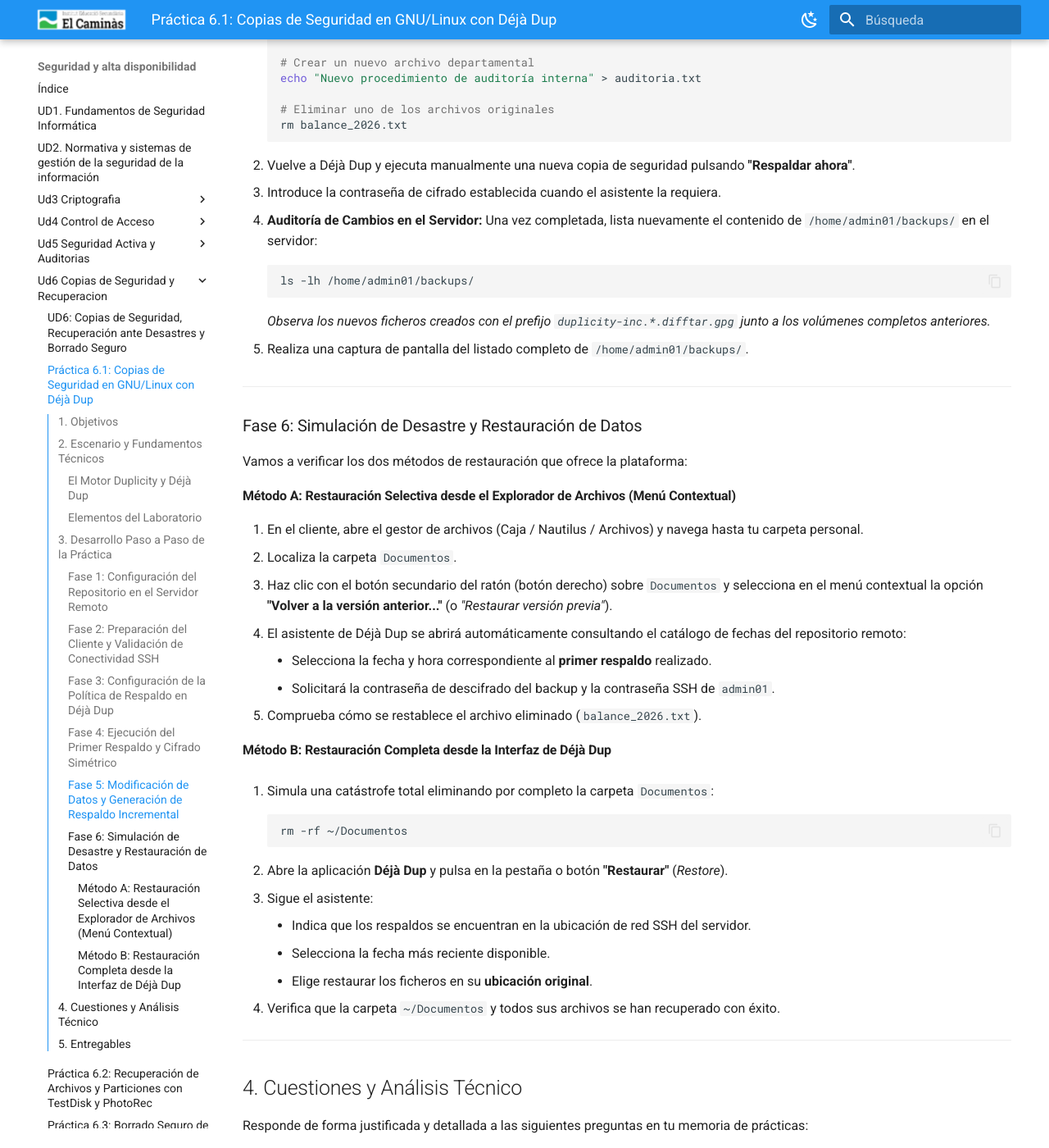
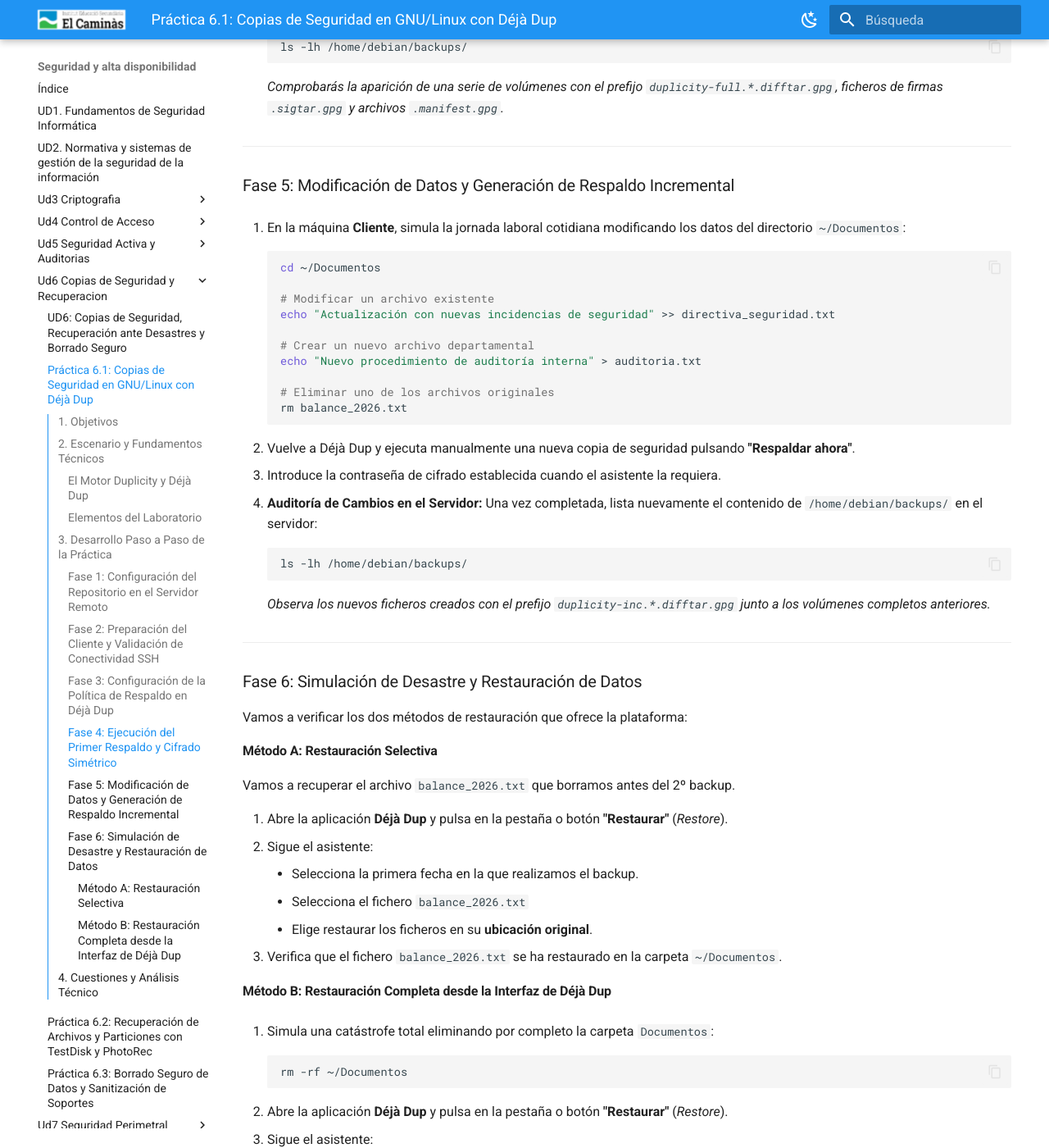
Before and after one commit to jmunozji/SAD, an MkDocs documentation site: the page built from docs/Ud6 Copias de Seguridad y Recuperacion/P6_1_copias_deja_dup.md, in a window 1280 px wide and 1400 px high, scrolled down 5632 px. Shown: the whole window at 82% size. Built offline with MkDocs 1.6.1 and Material for MkDocs 9.7.7, drawn with Linux system fonts in a browser that asks for light colours; some of the changed text lies outside the part shown.

Commit message:
Revisada práctica P6_1_copias_deja_dup

````diff
--- a/docs/Ud6 Copias de Seguridad y Recuperacion/P6_1_copias_deja_dup.md
+++ b/docs/Ud6 Copias de Seguridad y Recuperacion/P6_1_copias_deja_dup.md
@@ -3,7 +3,7 @@
 !!! note "Datos de la Práctica"
     * **Módulo:** Seguridad y Alta Disponibilidad (SAD - 0378)
     * **Unidad Didáctica:** UD6 - Copias de Seguridad y Recuperación de la Información
-    * **Requisitos:** Dos máquinas virtuales en VirtualBox configuradas en modo red adaptador puente (o red interna común):
+    * **Requisitos:** Dos máquinas virtuales Linux:
         1. **Servidor Linux:** Ubuntu Server o Debian sin entorno gráfico, con servidor SSH (`openssh-server`) activo.
         2. **Cliente Linux:** Ubuntu Desktop o Ubuntu MATE con entorno gráfico y la utilidad Déjà Dup instalada.
     * **Permisos:** Privilegios de superusuario (`sudo`) en ambas máquinas.
@@ -47,7 +47,7 @@
     end
 
     subgraph Servidor ["🖥️ Servidor Remoto: Ubuntu Server LTS"]
-        Destino["Repositorio remoto en disco<br><code>/home/admin01/backups/</code>"]
+        Destino["Repositorio remoto en disco<br><code>/home/debian/backups/</code>"]
         Archivos["<b>Archivos resultantes cifrados:</b><br>• <code>duplicity-full.*.vol1.difftar.gpg</code> (Full)<br>• <code>duplicity-inc.*.vol1.difftar.gpg</code> (Incremental)<br>• <code>duplicity-*.manifest.gpg</code> (Firmas y metadatos)"]
         Destino --> Archivos
     end
@@ -65,10 +65,16 @@
 
 ### Elementos del Laboratorio
 
+Nosotros realizaremos la práctica en GNS3 con un Ubuntu Desktop 24.04 que hará de cliente gráfico y un Debian sin entorno gráfico que hará de Servidor Backup
+
 | Máquina Virtual | Sistema Operativo | Rol en el Laboratorio | Configuración de Red |
 | :--- | :--- | :--- | :--- |
-| **Servidor Backup** | Ubuntu Server LTS / Debian | Destino remoto de almacenamiento SSH | Adaptador Puente (IP ej. `192.168.1.100`) |
-| **Cliente Desktop** | Ubuntu Desktop / MATE | Origen de datos y ejecución de Déjà Dup | Adaptador Puente (IP ej. `192.168.1.101`) |
+| **Servidor Backup** |  Debian | Destino remoto de almacenamiento SSH |  (IP ej. `192.168.122.S`) |
+| **Cliente Desktop** | Ubuntu Desktop  | Origen de datos y ejecución de Déjà Dup | (IP ej. `192.168.122.C`) |
+
+
+![escenario](img/P6_1escenario.png)
+
 
 !!! tip "Vídeos Explicativos de Apoyo"
     Para familiarizarse con el flujo visual de la herramienta:
@@ -84,7 +90,7 @@
 
 ### Fase 1: Configuración del Repositorio en el Servidor Remoto
 
-1. Inicia sesión en la máquina **Ubuntu Server LTS**.
+1. Inicia sesión en la máquina **Debian**.
 
 2. Comprueba que el servicio SSH está en ejecución escuchando en el puerto TCP 22:
 
@@ -96,17 +102,13 @@
 
 3. Identifica la dirección IP del servidor mediante `ip a` o `hostname -I`.
 
-4. Asegúrate de disponer de un usuario estándar para gestionar los respaldos (por ejemplo, `admin01`). Si no existe, puedes crearlo:
+4. Asegúrate de disponer de un usuario estándar para gestionar los respaldos (por ejemplo, `debian`).
+
+5. Inicia sesión como `debian` (o mediante `su - debian`) y crea el directorio que actuará como repositorio de copias. Solo ese usuario tendrà a los backups:
 
     ```bash
-    sudo adduser admin01
-    ```
-
-5. Inicia sesión como `admin01` (o mediante `su - admin01`) y crea el directorio que actuará como repositorio de copias:
-
-    ```bash
-    mkdir -p /home/admin01/backups
-    chmod 700 /home/admin01/backups
+    mkdir -p /home/debian/backups
+    chmod 700 /home/debian/backups
     ```
 
 ---
@@ -122,10 +124,12 @@
     sudo apt install deja-dup duplicity -y
     ```
 
+3. Comprueba que entre las aplicaciónes ahora está "Backups"
+
 3. **Paso crítico de verificación SSH:** Antes de configurar la herramienta gráfica, establece una conexión SSH manual por terminal hacia el servidor:
 
     ```bash
-    ssh admin01@<IP_DEL_SERVIDOR>
+    ssh debian@<IP_DEL_SERVIDOR>
     ```
 
     * Acepta la huella digital del servidor tecleando `yes` cuando pregunte `Are you sure you want to continue connecting (yes/no/[fingerprint])?`.
@@ -145,12 +149,12 @@
 
 ### Fase 3: Configuración de la Política de Respaldo en Déjà Dup
 
-1. Abre el menú de aplicaciones del cliente y busca **"Copias de seguridad"** (o **"Respaldos"** en Ubuntu MATE / GNOME).
+1. Abre el menú de aplicaciones del cliente y busca **Backups** (o **"Copias de seguridad"** o **"Respaldos"** en Ubuntu).
 
 2. En la ventana principal, accede a la sección de configuración y define las siguientes directivas:
 
     * **Carpetas para guardar (Inclusión):**
-        * Añade la carpeta personal o específicamente `~/Documentos`.
+        * Añade la carpeta personal.
     * **Carpetas que ignorar (Exclusión):**
         * Añade a la lista de exclusión:
             * `Papelera`
@@ -159,15 +163,12 @@
     * **Ubicación del almacenamiento:**
         * Tipo de almacenamiento: **Ubicación de red / Servidor de red**.
         * Protocolo: **SSH**.
-        * Servidor: Introduce la dirección IP de tu máquina servidor (`<IP_DEL_SERVIDOR>`).
-        * Puerto: `22`.
-        * Carpeta / Directorio: `/home/admin01/backups` (o simplemente `backups` relativo a la home de `admin01`).
-        * Nombre de usuario: `admin01`.
+        * Servidor: Introduce el protocolo ssh y la dirección IP de tu máquina servidor (`ssh://192.168.122.S`)
+        * Carpeta / Directorio: `/home/debian/backups` (o simplemente `backups` relativo a la home de `debian`).
+        * Nombre de usuario: `debian`.
     * **Programación y Retención:**
         * Frecuencia: **Diaria**.
         * Conservación: **Al menos un año** (o *"Hasta que se quede sin espacio"*).
-
-3. Realiza capturas de pantalla de cada una de las pestañas de configuración configuradas.
 
 ---
 
@@ -177,21 +178,19 @@
 
 2. El asistente solicitará proteger el respaldo con contraseña:
     * Marca la opción de **proteger la copia de seguridad con contraseña**.
-    * Introduce una contraseña robusta y anótala (si se pierde la clave, los datos serán irrecuperables).
+    * Introduce una contraseña robusta y anótala (si se pierde la clave, los datos serán irrecuperables): `ieselcaminas`.
 
-3. El sistema solicitará la contraseña del usuario `admin01` del servidor SSH para autorizar la transferencia por red.
+3. El sistema solicitará la contraseña del usuario `debian` del servidor SSH para autorizar la transferencia por red.
 
 4. Espera a que finalice la copia de seguridad hasta recibir la confirmación de *"Copia de seguridad finalizada"*.
 
-5. **Auditoría en el Servidor:** Vuelve a la máquina **Ubuntu Server** y consulta el contenido del directorio de almacenamiento:
+5. **Auditoría en el Servidor:** Vuelve a la máquina **Debian** y consulta el contenido del directorio de almacenamiento:
 
     ```bash
-    ls -lh /home/admin01/backups/
+    ls -lh /home/debian/backups/
     ```
 
     *Comprobarás la aparición de una serie de volúmenes con el prefijo `duplicity-full.*.difftar.gpg`, ficheros de firmas `.sigtar.gpg` y archivos `.manifest.gpg`.*
-
-6. Toma una captura de pantalla del listado del directorio en el servidor donde se aprecie claramente el prefijo `full`.
 
 ---
 
@@ -216,15 +215,13 @@
 
 3. Introduce la contraseña de cifrado establecida cuando el asistente la requiera.
 
-4. **Auditoría de Cambios en el Servidor:** Una vez completada, lista nuevamente el contenido de `/home/admin01/backups/` en el servidor:
+4. **Auditoría de Cambios en el Servidor:** Una vez completada, lista nuevamente el contenido de `/home/debian/backups/` en el servidor:
 
     ```bash
-    ls -lh /home/admin01/backups/
+    ls -lh /home/debian/backups/
     ```
 
     *Observa los nuevos ficheros creados con el prefijo `duplicity-inc.*.difftar.gpg` junto a los volúmenes completos anteriores.*
-
-5. Realiza una captura de pantalla del listado completo de `/home/admin01/backups/`.
 
 ---
 
@@ -232,15 +229,17 @@
 
 Vamos a verificar los dos métodos de restauración que ofrece la plataforma:
 
-#### Método A: Restauración Selectiva desde el Explorador de Archivos (Menú Contextual)
+#### Método A: Restauración Selectiva
 
-1. En el cliente, abre el gestor de archivos (Caja / Nautilus / Archivos) y navega hasta tu carpeta personal.
-2. Localiza la carpeta `Documentos`.
-3. Haz clic con el botón secundario del ratón (botón derecho) sobre `Documentos` y selecciona en el menú contextual la opción **"Volver a la versión anterior..."** (o *"Restaurar versión previa"*).
-4. El asistente de Déjà Dup se abrirá automáticamente consultando el catálogo de fechas del repositorio remoto:
-    * Selecciona la fecha y hora correspondiente al **primer respaldo** realizado.
-    * Solicitará la contraseña de descifrado del backup y la contraseña SSH de `admin01`.
-5. Comprueba cómo se restablece el archivo eliminado (`balance_2026.txt`).
+Vamos a recuperar el archivo `balance_2026.txt` que borramos antes del 2º backup.
+
+2. Abre la aplicación **Déjà Dup** y pulsa en la pestaña o botón **"Restaurar"** (*Restore*).
+3. Sigue el asistente:
+    * Selecciona la primera fecha en la que realizamos el backup.
+    * Selecciona el fichero `balance_2026.txt`
+    * Elige restaurar los ficheros en su **ubicación original**.
+4. Verifica que el fichero `balance_2026.txt` se ha restaurado en la carpeta `~/Documentos`.
+
 
 #### Método B: Restauración Completa desde la Interfaz de Déjà Dup
 
@@ -252,7 +251,6 @@
 
 2. Abre la aplicación **Déjà Dup** y pulsa en la pestaña o botón **"Restaurar"** (*Restore*).
 3. Sigue el asistente:
-    * Indica que los respaldos se encuentran en la ubicación de red SSH del servidor.
     * Selecciona la fecha más reciente disponible.
     * Elige restaurar los ficheros en su **ubicación original**.
 4. Verifica que la carpeta `~/Documentos` y todos sus archivos se han recuperado con éxito.
@@ -264,29 +262,13 @@
 Responde de forma justificada y detallada a las siguientes preguntas en tu memoria de prácticas:
 
 1. **Análisis de Volúmenes en el Servidor:**
-    * Examina la nomenclatura de los archivos almacenados en `/home/admin01/backups/`.
+    * Examina la nomenclatura de los archivos almacenados en `/home/debian/backups/`.
     * ¿Qué diferencia existe entre los ficheros con prefijo `duplicity-full` y los de prefijo `duplicity-inc`?
     * ¿Por qué el tamaño de los ficheros `duplicity-inc` es notablemente inferior al de los `duplicity-full`? Justifícalo según los tipos de copia estudiados en la teoría.
 2. **Seguridad y Confidencialidad en Tránsito y Reposo:**
     * El canal de red empleado utiliza SSH (cifrado en tránsito). ¿Por qué sigue siendo fundamental activar además la contraseña de cifrado propia de Déjà Dup (cifrado en reposo)?
-    * Si el administrador del servidor `Ubuntu Server` intentase abrir o descomprimir con `tar` uno de los volúmenes `.gpg` ubicados en `/home/admin01/backups/`, ¿podría leer su contenido? ¿Por qué?
+    * Si el administrador del servidor `Ubuntu Server` intentase abrir o descomprimir con `tar` uno de los volúmenes `.gpg` ubicados en `/home/debian/backups/`, ¿podría leer su contenido? ¿Por qué?
 3. **Estrategia 3-2-1:**
     * ¿En qué medida la práctica realizada cumple con la regla de oro 3-2-1 del almacenamiento de copias de seguridad? ¿Qué componente faltaría para un cumplimiento estricto?
 
 ---
-
-## 5. Entregables
-
-Elabora un único documento en formato **PDF** que incluya:
-
-1. **Datos de cabecera:** Nombre y apellidos del alumno, fecha y módulo.
-2. **Configuración de red:** Capturas de pantalla de la salida de `ip a` en el servidor y en el cliente demostrando conectividad.
-3. **Configuración de Déjà Dup:** Capturas de pantalla de:
-    * Carpetas incluidas y excluidas.
-    * Parámetros de conexión SSH al servidor remoto.
-    * Diálogo de protección con contraseña durante el primer respaldo.
-4. **Evidencias en el Servidor:** Capturas de pantalla legibles de la terminal del servidor con el comando `ls -lh /home/admin01/backups/`:
-    * Tras finalizar el primer respaldo (evidenciando la copia completa).
-    * Tras finalizar el segundo respaldo (evidenciando la copia incremental generada tras los cambios).
-5. **Evidencias de Restauración:** Captura del menú contextual *"Volver a la versión anterior"* y del resultado final en la carpeta restaurada.
-6. **Respuestas argumentadas:** Respuestas redactadas a las cuestiones del apartado 4.
````
Also changed, not shown: docs/Ud6 Copias de Seguridad y Recuperacion/img/P6_1escenario.png (added).
